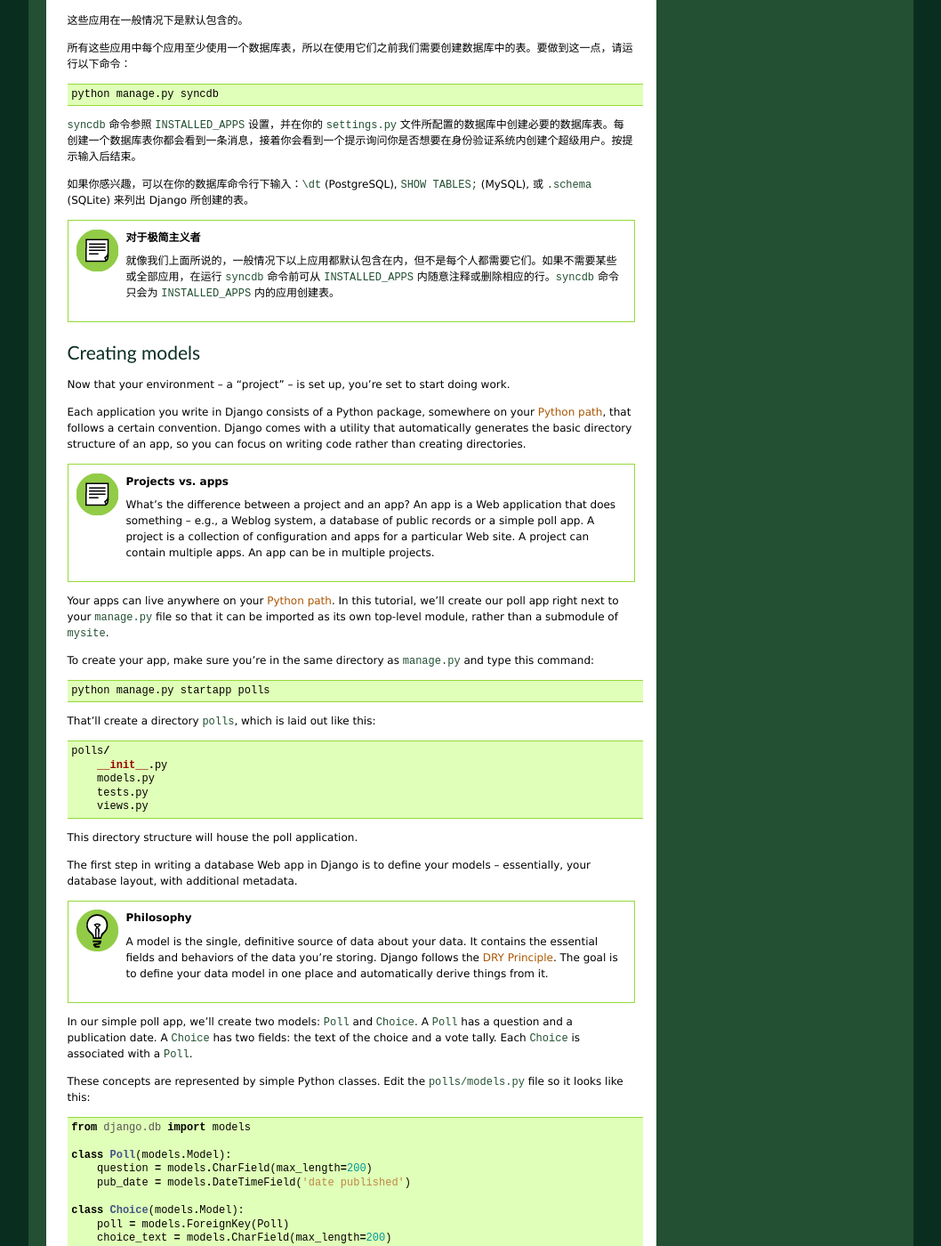
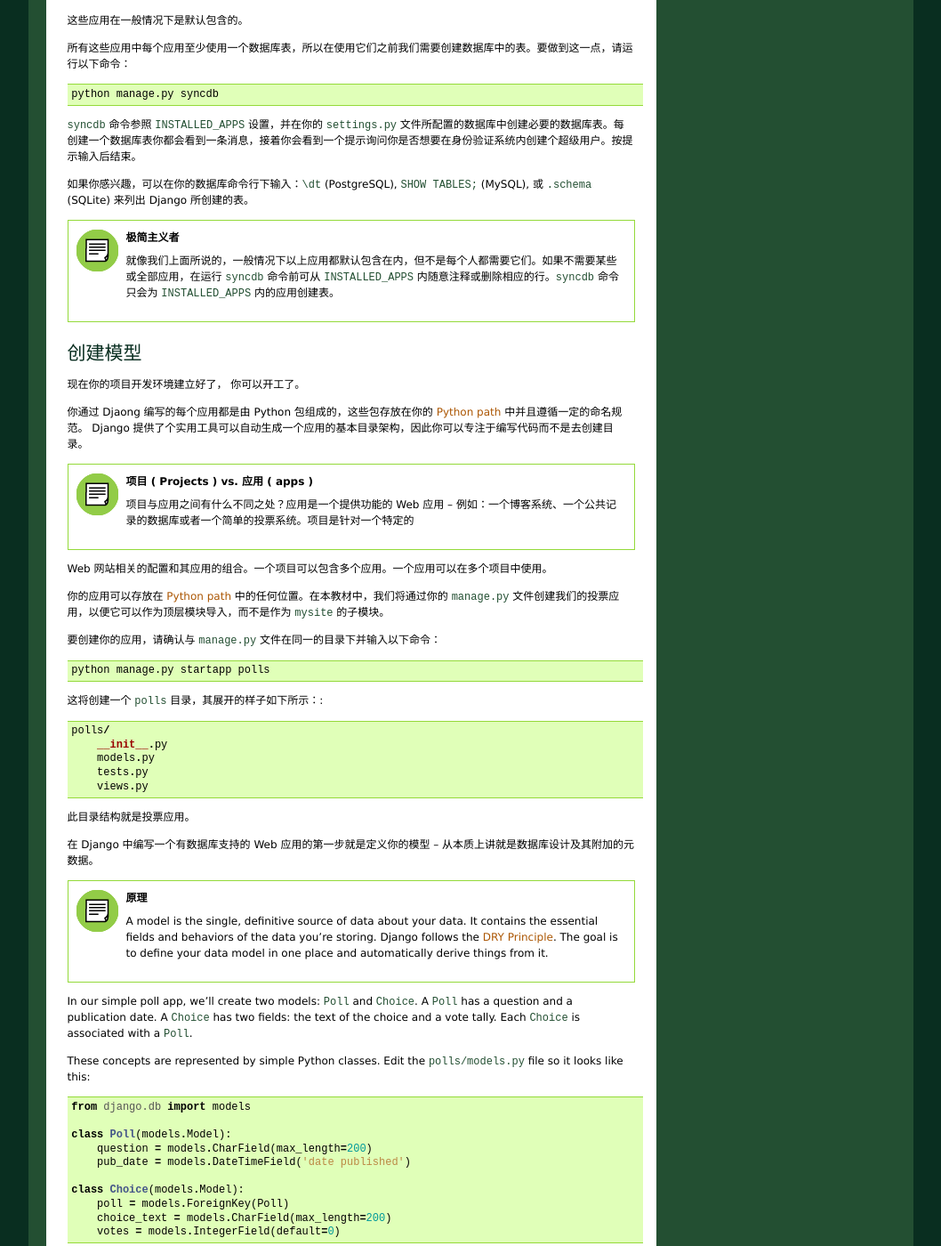
Before and after one commit to yourtion/Django-Chinese-Docs, a Sphinx documentation site: the page built from docs/intro/tutorial01.txt, in a window 1280 px wide and 1400 px high, scrolled down 3214 px. Shown: the whole window at 89% size, without its empty margins (111-1169 px from the left). Built offline with Sphinx 7.4.7, drawn with Linux system fonts in a browser that asks for light colours; cross-references to code outside the pages are shown as plain code.

Commit message:
创建模型翻译了一半

```diff
--- a/docs/intro/tutorial01.txt
+++ b/docs/intro/tutorial01.txt
@@ -186,43 +186,33 @@ __ irc://irc.freenode.net/django
 
 如果你感兴趣，可以在你的数据库命令行下输入：``\dt`` (PostgreSQL), ``SHOW TABLES;`` (MySQL), 或 ``.schema`` (SQLite) 来列出 Django 所创建的表。
 
-.. admonition:: 对于极简主义者
+.. admonition:: 极简主义者
 
     就像我们上面所说的，一般情况下以上应用都默认包含在内，但不是每个人都需要它们。如果不需要某些或全部应用，在运行 :djadmin:`syncdb` 命令前可从 :setting:`INSTALLED_APPS` 内随意注释或删除相应的行。:djadmin:`syncdb` 命令只会为 :setting:`INSTALLED_APPS` 内的应用创建表。
 
 .. _creating-models:
 
-Creating models
+创建模型
 ===============
 
-Now that your environment -- a "project" -- is set up, you're set to start
-doing work.
+现在你的项目开发环境建立好了， 你可以开工了。
 
-Each application you write in Django consists of a Python package, somewhere
-on your `Python path`_, that follows a certain convention. Django comes with a
-utility that automatically generates the basic directory structure of an app,
-so you can focus on writing code rather than creating directories.
+你通过 Djaong 编写的每个应用都是由 Python 包组成的，这些包存放在你的 `Python path`_ 中并且遵循一定的命名规范。 Django 提供了个实用工具可以自动生成一个应用的基本目录架构，因此你可以专注于编写代码而不是去创建目录。
 
-.. admonition:: Projects vs. apps
+.. admonition:: 项目 ( Projects ) vs. 应用 ( apps )
 
-    What's the difference between a project and an app? An app is a Web
-    application that does something -- e.g., a Weblog system, a database of
-    public records or a simple poll app. A project is a collection of
-    configuration and apps for a particular Web site. A project can contain
-    multiple apps. An app can be in multiple projects.
+    项目与应用之间有什么不同之处？应用是一个提供功能的 Web 应用 -- 例如：一个博客系统、一个公共记录的数据库或者一个简单的投票系统。项目是针对一个特定的
+Web 网站相关的配置和其应用的组合。一个项目可以包含多个应用。一个应用可以在多个项目中使用。
 
-Your apps can live anywhere on your `Python path`_. In this tutorial, we'll
-create our poll app right next to your :file:`manage.py` file so that it can be
-imported as its own top-level module, rather than a submodule of ``mysite``.
+你的应用可以存放在 `Python path`_ 中的任何位置。在本教材中，我们将通过你的 :file:`manage.py` 文件创建我们的投票应用，以便它可以作为顶层模块导入，而不是作为 ``mysite`` 的子模块。
 
-To create your app, make sure you're in the same directory as :file:`manage.py`
-and type this command:
+要创建你的应用，请确认与 :file:`manage.py` 文件在同一的目录下并输入以下命令：
 
 .. code-block:: bash
 
     python manage.py startapp polls
 
-That'll create a directory :file:`polls`, which is laid out like this::
+这将创建一个 :file:`polls` 目录，其展开的样子如下所示：::
 
     polls/
         __init__.py
@@ -230,12 +220,11 @@ That'll create a directory :file:`polls`, which is laid out like this::
         tests.py
         views.py
 
-This directory structure will house the poll application.
+此目录结构就是投票应用。
 
-The first step in writing a database Web app in Django is to define your models
--- essentially, your database layout, with additional metadata.
+在 Django 中编写一个有数据库支持的 Web 应用的第一步就是定义你的模型 -- 从本质上讲就是数据库设计及其附加的元数据。
 
-.. admonition:: Philosophy
+.. admonition:: 原理
 
    A model is the single, definitive source of data about your data. It contains
    the essential fields and behaviors of the data you're storing. Django follows
```
